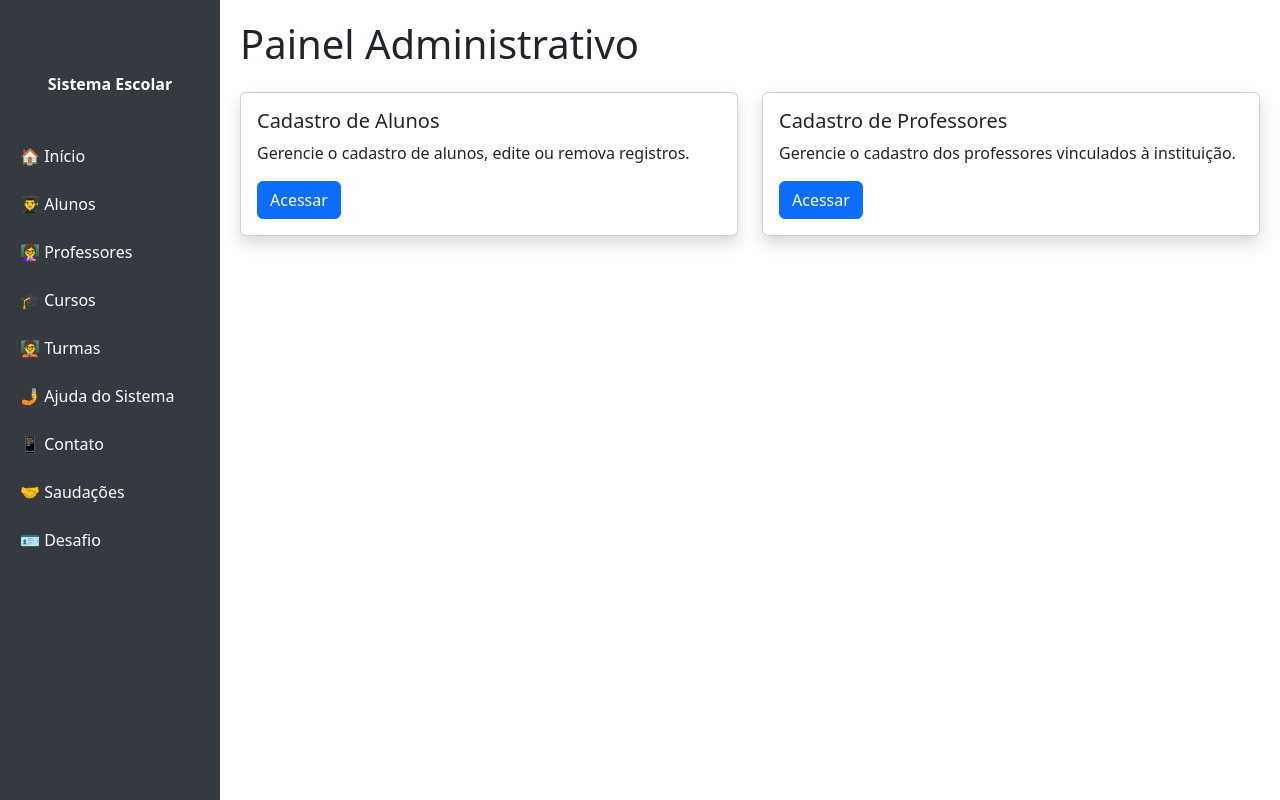
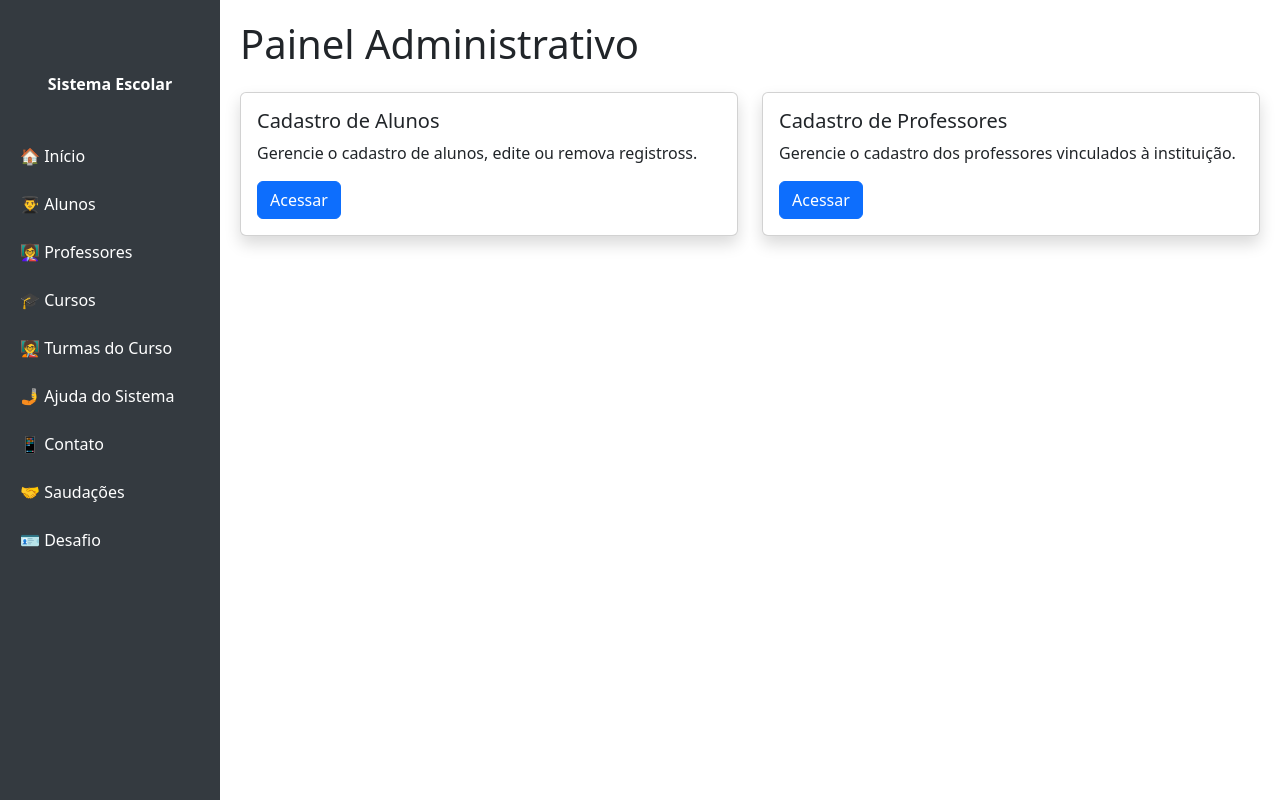
Before and after one commit to NTDias/pflask-alunoDAO, a Flask app: page / in a window 1280 px wide. Run offline with Flask 3, Linux system fonts and the light colour scheme.

Commit message:
Atualizações

```diff
--- a/templates/cabecalho.html
+++ b/templates/cabecalho.html
@@ -53,7 +53,7 @@
         <a href="/aluno">👨‍🎓 Alunos</a>
         <a href="/professor">👩‍🏫 Professores</a>
         <a href="/curso">🎓 Cursos</a>
-        <a href="/turmas">🧑‍🏫 Turmas</a>
+        <a href="/turmas">🧑‍🏫 Turmas do Curso</a>
         <a href="">🤳 Ajuda do Sistema</a>
         <a href="">📱 Contato</a>
         <a href="/saudacao/Testando">🤝 Saudações</a>
--- a/templates/index.html
+++ b/templates/index.html
@@ -8,7 +8,7 @@
                     <div class="card shadow">
                         <div class="card-body">
                             <h5 class="card-title">Cadastro de Alunos</h5>
-                            <p class="card-text">Gerencie o cadastro de alunos, edite ou remova registros.</p>
+                            <p class="card-text">Gerencie o cadastro de alunos, edite ou remova registross.</p>
                             <a href="#" class="btn btn-primary">Acessar</a>
                         </div>
                     </div>
--- a/templates/rodape.html
+++ b/templates/rodape.html
@@ -2,3 +2,4 @@
 
 </body>
 </html>
+.
```
